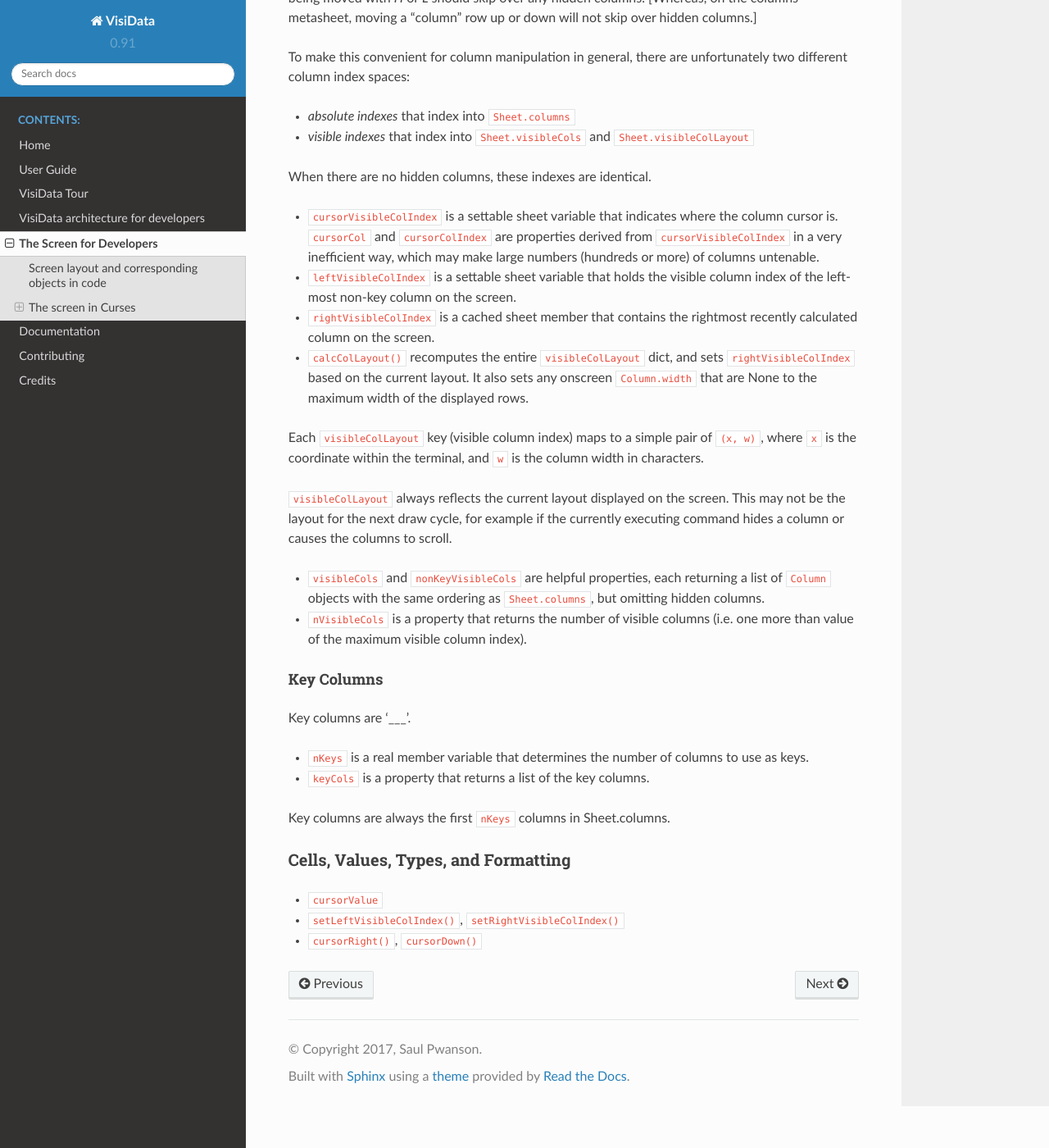
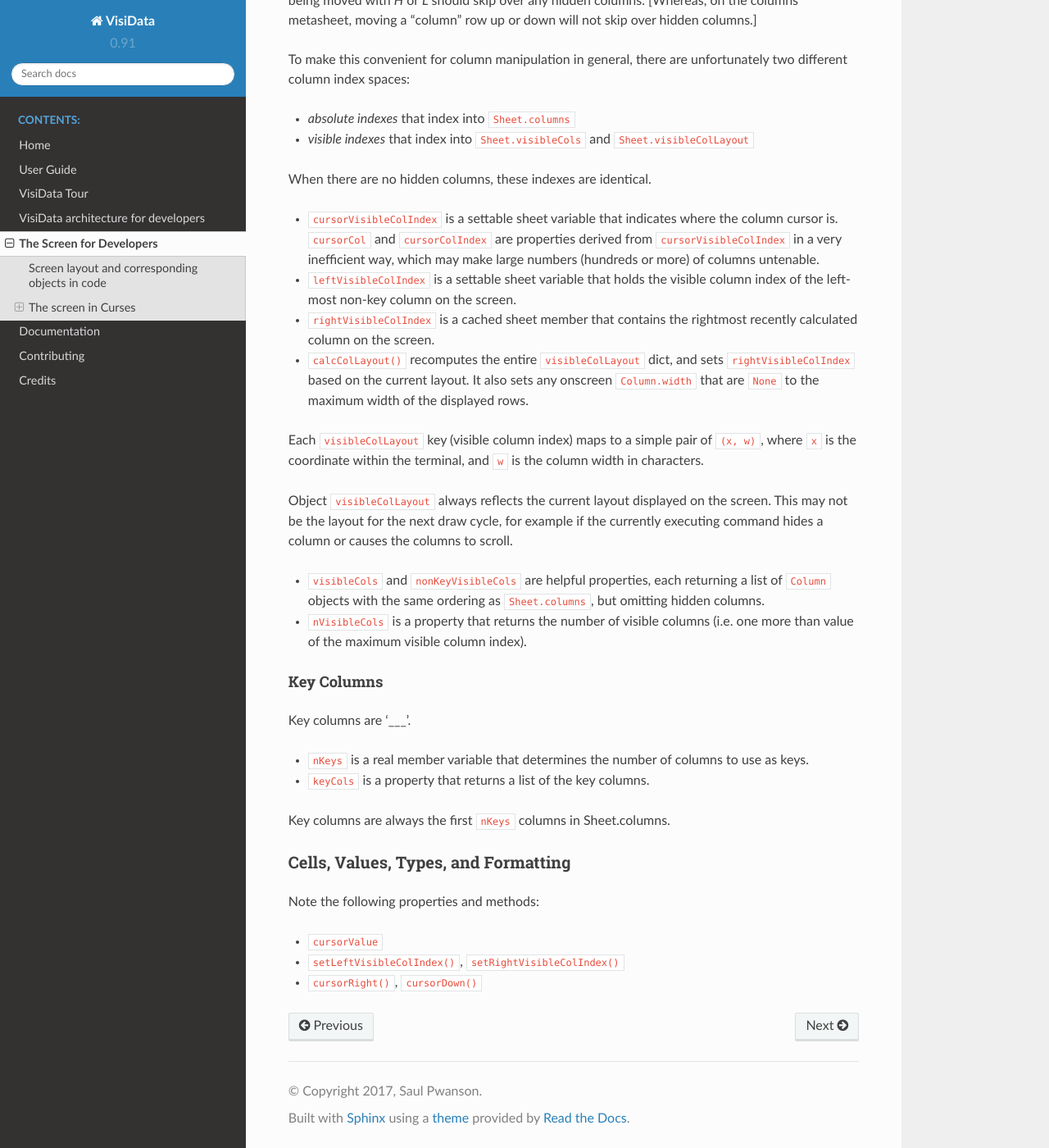
Before and after one commit to saulpw/visidata, a Sphinx documentation site: the page built from docs/screen.rst, in a window 1280 px wide and 1400 px high, scrolled down 1969 px. Shown: the whole window at 82% size. Built offline with Sphinx 7.4.7 and the Read the Docs theme 2.0.0, drawn with Linux system fonts in a browser that asks for light colours.

Commit message:
Clean up screen.rst
Raise section-level of column discussion in screen.rst

Add clarifying line about incomplete subsection "cells/values/types"

```diff
--- a/docs/screen.rst
+++ b/docs/screen.rst
@@ -84,11 +84,11 @@
 
 * ``nRows``
 
-Column layout
-~~~~~~~~~~~~~
+Columns
+-------
 
 Column Visibility
-.................
+~~~~~~~~~~~~~~~~~
 
 * `Key columns <#key-columns>`__ are always visible: they appear to be
    'pinned' to the left.
@@ -129,14 +129,14 @@
 
 * ``calcColLayout()`` recomputes the entire ``visibleColLayout`` dict, and
   sets ``rightVisibleColIndex`` based on the current layout. It also sets any
-  onscreen ``Column.width`` that are None to the maximum width of the displayed
-  rows.
+  onscreen ``Column.width`` that are ``None`` to the maximum width of the
+  displayed rows.
 
 Each ``visibleColLayout`` key (visible column index) maps to a simple
 pair of ``(x, w)``, where ``x`` is the coordinate within the terminal, and
 ``w`` is the column width in characters.
 
-``visibleColLayout`` always reflects the current layout displayed on the
+Object ``visibleColLayout`` always reflects the current layout displayed on the
 screen. This may not be the layout for the next draw cycle, for example
 if the currently executing command hides a column or causes the columns
 to scroll.
@@ -164,6 +164,8 @@
 Cells, Values, Types, and Formatting
 ------------------------------------
 
+Note the following properties and methods:
+
 * ``cursorValue``
 
 * ``setLeftVisibleColIndex()``, ``setRightVisibleColIndex()``
```
